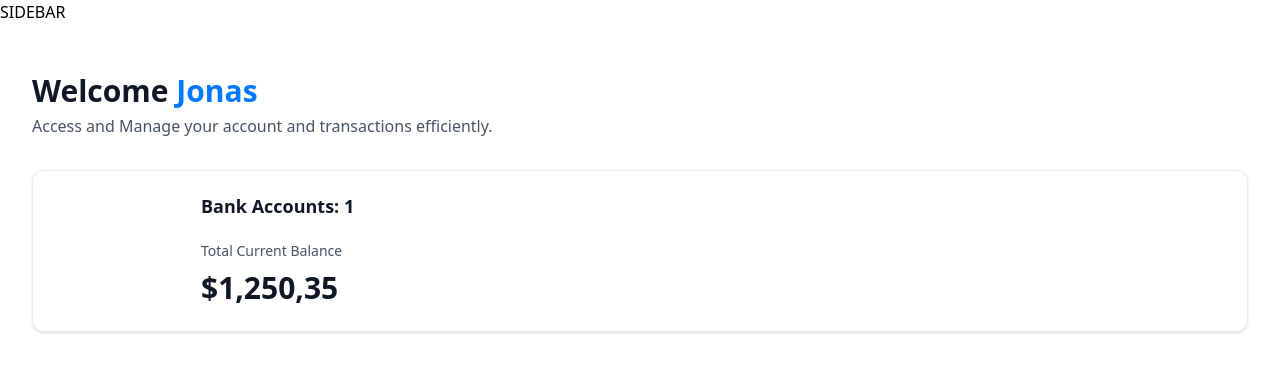
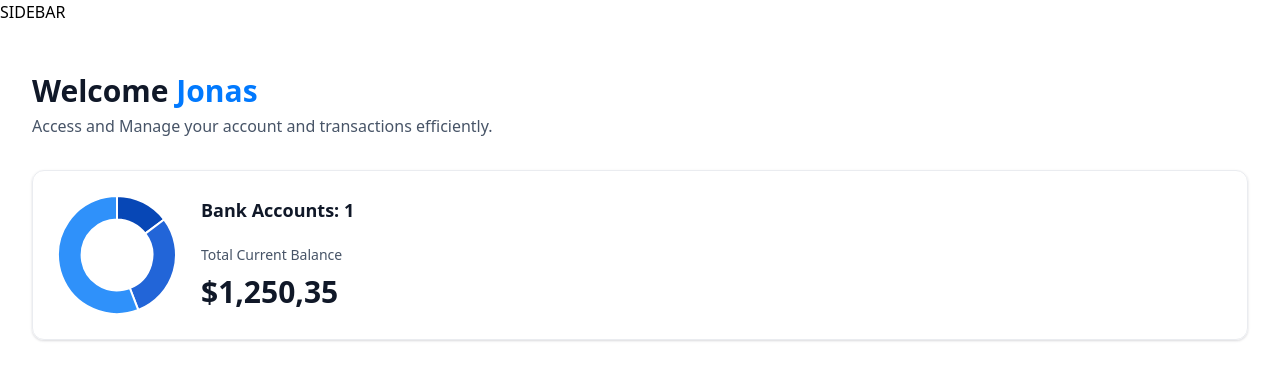
Before and after one commit to KwanJunEr/Horizon, a Next.js app: page / in a window 1280 px wide. Shown: the top 380 px of the page. Built offline with nearby package versions, Linux system fonts and the light colour scheme.

Commit message:
completed the TotalBalance Card

```diff
--- /dev/null
+++ b/components/DoughnutChart.tsx
@@ -0,0 +1,32 @@
+"use client";
+import React from 'react'
+import {Chart as ChartJS, ArcElement, Tooltip, Legend} from "chart.js"
+import { Doughnut } from 'react-chartjs-2'
+
+ChartJS.register(ArcElement, Tooltip, Legend);
+const DoughnutChart = ({accounts}: DoughnutChartProps) => {
+    const data = {
+        datasets:[
+            {
+                label:"Banks",
+                data:[1250, 2500, 4750],
+                backgroundColor:['#0747b6', '#2265d8','#2f91fa']
+            }
+        ],
+        labels:['Bank 1', 'Bank 2','Bank 3']
+    }
+  return (
+    <Doughnut data={data}
+    options={{
+        cutout: '60%',
+        plugins:{
+            legend:{
+                display:false
+            }
+        }
+    }}
+    />
+  )
+}
+
+export default DoughnutChart
--- a/components/TotalBalanceBox.tsx
+++ b/components/TotalBalanceBox.tsx
@@ -2,13 +2,14 @@ import React from 'react'
 import { formatAmount } from '@/lib/utils'
 import CountUp from 'react-countup';
 import AnimatedCounter from './AnimatedCounter';
-
+import DoughnutChart from './DoughnutChart';
 
 const TotalBalanceBox = ({accounts = [], totalBanks, totalCurrentBalance}: TotlaBalanceBoxProps) => {
   return (
     <section className='total-balance'>
         <div className='total-balance-chart'>
-            {/*DoughnutChart*/}
+            {/* DoughnutChart */}
+            <DoughnutChart accounts={accounts}/>
         </div>
         <div className='flex flex-col gap-6'>
             <h2 className='header-2'>
@@ -18,12 +19,11 @@ const TotalBalanceBox = ({accounts = [], totalBanks, totalCurrentBalance}: Totla
                 <p className='total-balance-label'>
                     Total Current Balance
                 </p>
-                <p className='total-balance-amount flex-center gap-2'>
-                    <AnimatedCounter amount = {totalCurrentBalance}/>
-
-                </p>
+                <div className='total-balance-amount flex-center gap-2'>
+                    <AnimatedCounter amount={totalCurrentBalance}/>
+                </div>
             </div>
-         </div>
+        </div>
     </section>
   )
 }
--- a/package.json
+++ b/package.json
@@ -10,13 +10,16 @@
   },
   "dependencies": {
     "@radix-ui/react-slot": "^1.1.0",
+    "chart.js": "^4.4.6",
     "class-variance-authority": "^0.7.0",
     "clsx": "^2.1.1",
     "google-fonts": "^1.0.0",
+    "l": "^0.6.0",
     "lucide-react": "^0.460.0",
     "next": "14.2.18",
     "query-string": "^9.1.1",
     "react": "^18",
+    "react-chartjs-2": "^5.2.0",
     "react-countup": "^6.5.3",
     "react-dom": "^18",
     "tailwind-merge": "^2.5.4",
```
Also changed, not shown: 1 other file (tests, documents, lock files or other folders).
